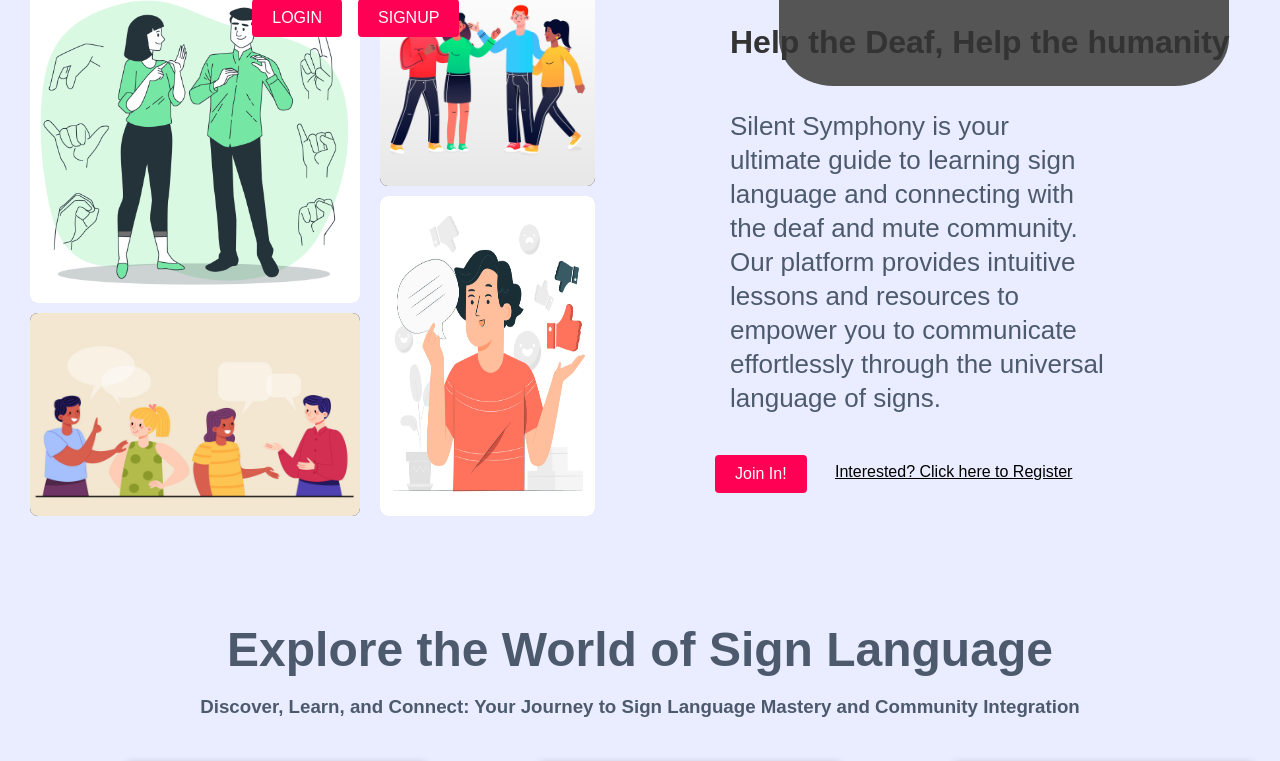
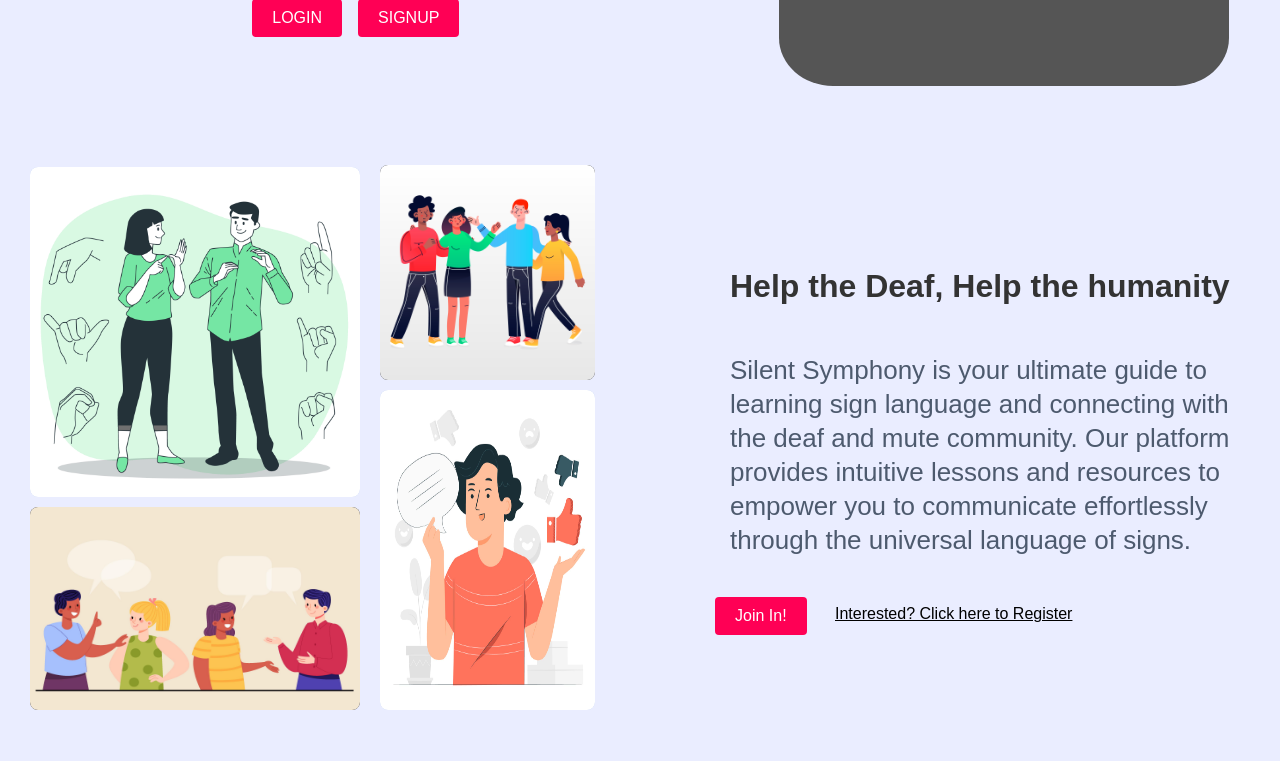
Before and after one commit to arshbhushan/Silent-Symphony, a React (Create React App) app in the folder finger-spelling-frontend/: page / in a window 1280 px wide. Shown: the part 420-1181 px from the top of the page. Built offline with nearby package versions, Linux system fonts and the light colour scheme; a web font is replaced by a local one.

Commit message:
fixed brief component height issue.

```diff
--- a/finger-spelling-frontend/src/fingerSpelling/components/Brief.css
+++ b/finger-spelling-frontend/src/fingerSpelling/components/Brief.css
@@ -1,3 +1,7 @@
+.brief-containerr {
+  height: fit-content;
+
+}
 .brief-container {
   display: flex;
   justify-content: space-between;
@@ -5,10 +9,10 @@
   padding: 30px;
   background-color: #eaedff;
   /* Adjust background color as needed */
-  margin-bottom: 10%;
+  /* margin-bottom: 10%;
   margin-right: 10%;
-  margin-top: 10%;
-  height: 400px;
+  margin-top: 10%; */
+  height: fit-content;
   text-overflow: hidden;
 
 }
@@ -195,6 +199,7 @@
     justify-content: space-between; /* Distribute space evenly between rectangles */
     flex-wrap: wrap; /* Allow wrapping to the next line if needed */
     margin: 20px;
+    height: fit-content;
     align-items: flex-start;
     margin-top: 15rem;
   }
```
